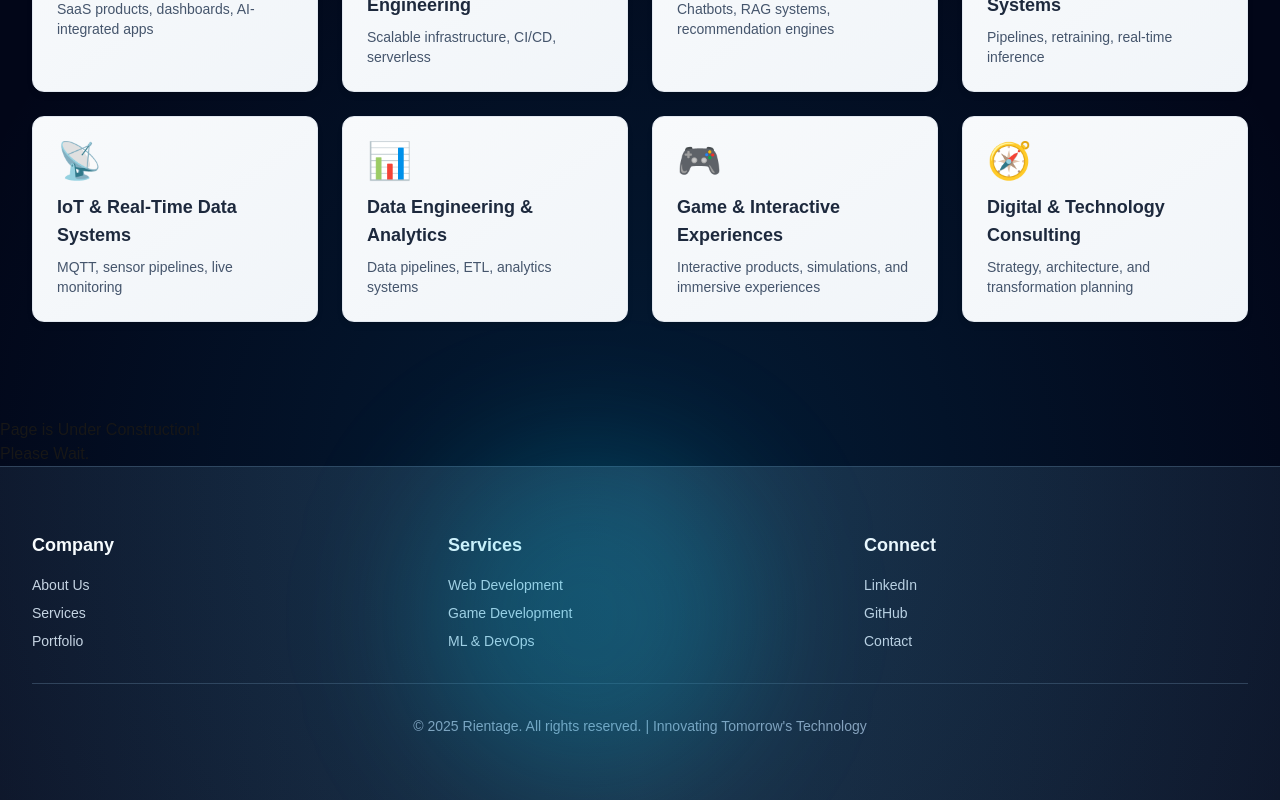
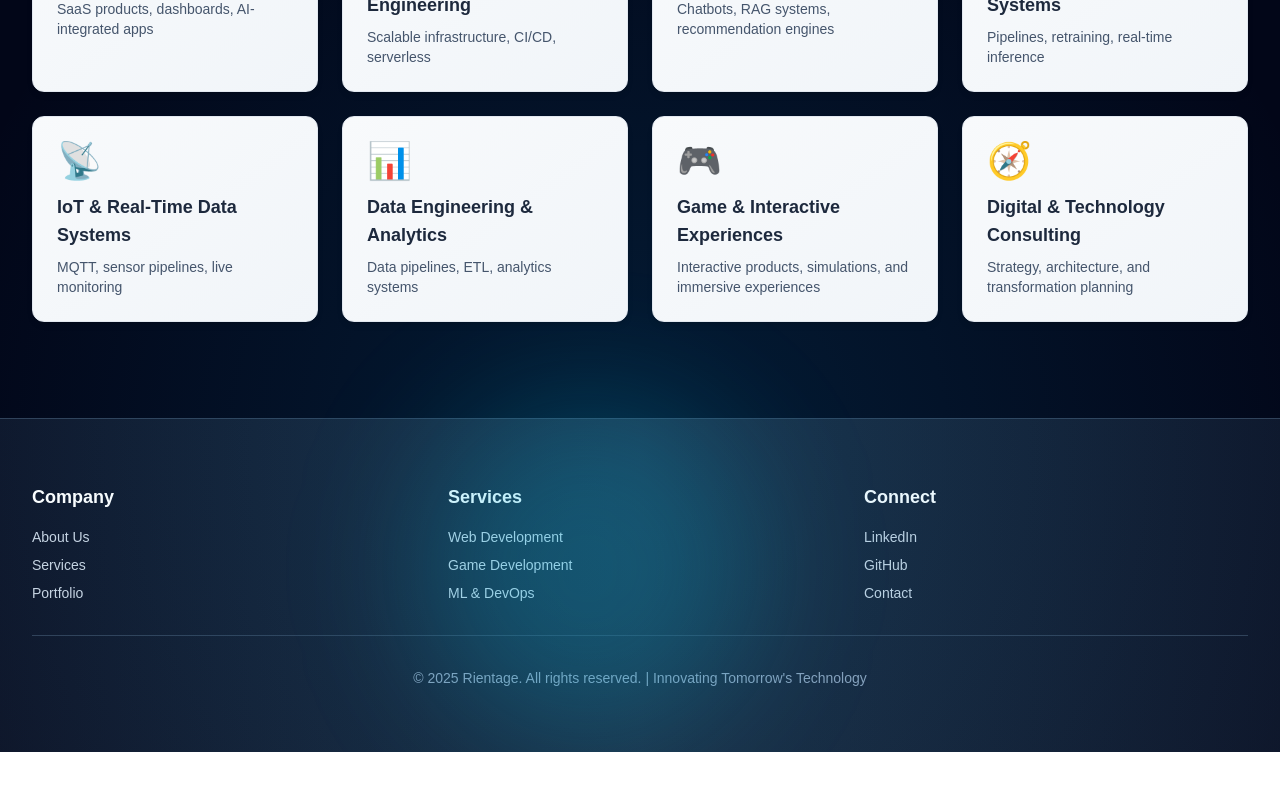
Before and after one commit to TakiTazwar/core-frontend, a Next.js app: page / in a window 1280 px wide. Shown: the part 1242-2042 px from the top of the page. After the commit the page ends 1994 px from the top, so only its background shows below. Built offline with nearby package versions, Linux system fonts and the light colour scheme.

Commit message:
h1update

```diff
--- a/src/app/page.tsx
+++ b/src/app/page.tsx
@@ -89,8 +89,6 @@ export default function Home() {
             </div>
           </div>
         </div>
-        <h1>Page is Under Construction!</h1>
-        <h2>Please Wait.</h2>
       </main>
       <Footer />
     </div>
```
